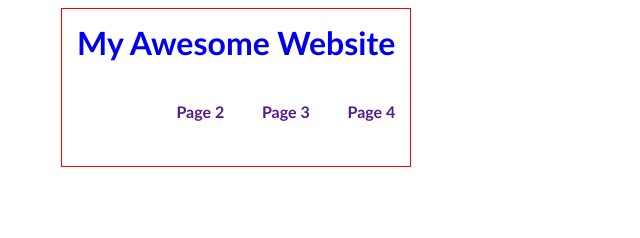
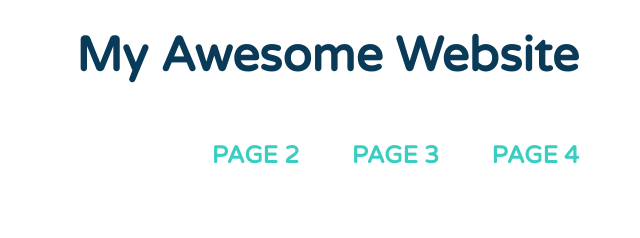
Before and after one commit to svmo/MyAwesomeProject, a plain HTML site: page index.html in a window 1280 px wide. Shown: the whole page, without its empty margins (3-643 px from the left). Drawn offline with Linux system fonts and the light colour scheme.

Commit message:
New style chages

```diff
--- a/css/style.css
+++ b/css/style.css
@@ -7,19 +7,33 @@
 }
 
 body {
-    font-family: 'Trebuchet MS', 'Lucida Sans Unicode', 'Lucida Grande', 'Lucida Sans', Arial, sans-serif;
-    line-height: 1.5;
-    color: #AC30D9;
+	font-family: 'Varela Round', sans-serif;
+	line-height: 1.6;
+	color: #3a3a3a;
 }
 
+p {
+	font-size: .95em;
+	margin-bottom: 1.8em;
+}
 
-h1 {
-    color: #AC30D9;
-    text-align: center;
+h2,
+h3,
+a {
+	color: #093a58;
+}
+
+h2,
+h3 {
+	margin-top: 0;
 }
 
 a {
-    text-decoration: none;
+	text-decoration: none;
+}
+
+img {
+	max-width: 100%;
 }
 
 /* =================================
@@ -28,24 +42,30 @@ a {
 
 /* ---- Navigation ---- */
 
-.main-nav {
-    margin-top: 5px;
+.name {
+	font-size: 3em;
+	margin: 0;
 }
 
-.name {
-    border: solid 1px red;
-    margin: 0;
+.main-nav {
+	margin-top: 5px;
 }
 
 .name a,
 .main-nav a {
-    text-align: center;
-    display: block;
-    padding: 10px 15px;
+	text-align: center;
+	display: block;
+	padding: 10px 15px;
 }
 
-.main-nav li {
-    font-size: 0.5em;
+.main-nav a {
+	font-size: .5em;
+	color: #3acec2;
+	text-transform: uppercase;
+}
+
+.main-nav a:hover {
+	color: #093a58;
 }
 
 /* ---- Layout Containers ---- */
@@ -76,6 +96,7 @@ a {
 
 .main-nav li {
     display: inline-block;
+    margin-left: 10px;
 }
 
 .clearfix::after {
--- a/index.html
+++ b/index.html
@@ -15,9 +15,9 @@
             <div class="container clearfix">
                 <h1 class="name"><a href="#">My Awesome Website</a>
                 <ul class="main-nav">
-                    <li><a href="" >Page 2</a></li>
-                    <li><a href="" >Page 3</a></li>
-                    <li><a href="" >Page 4</a></li>
+                    <li><a href="#" >Page 2</a></li>
+                    <li><a href="#" >Page 3</a></li>
+                    <li><a href="#" >Page 4</a></li>
                 </ul>
                 </h1>
             </div>
```
